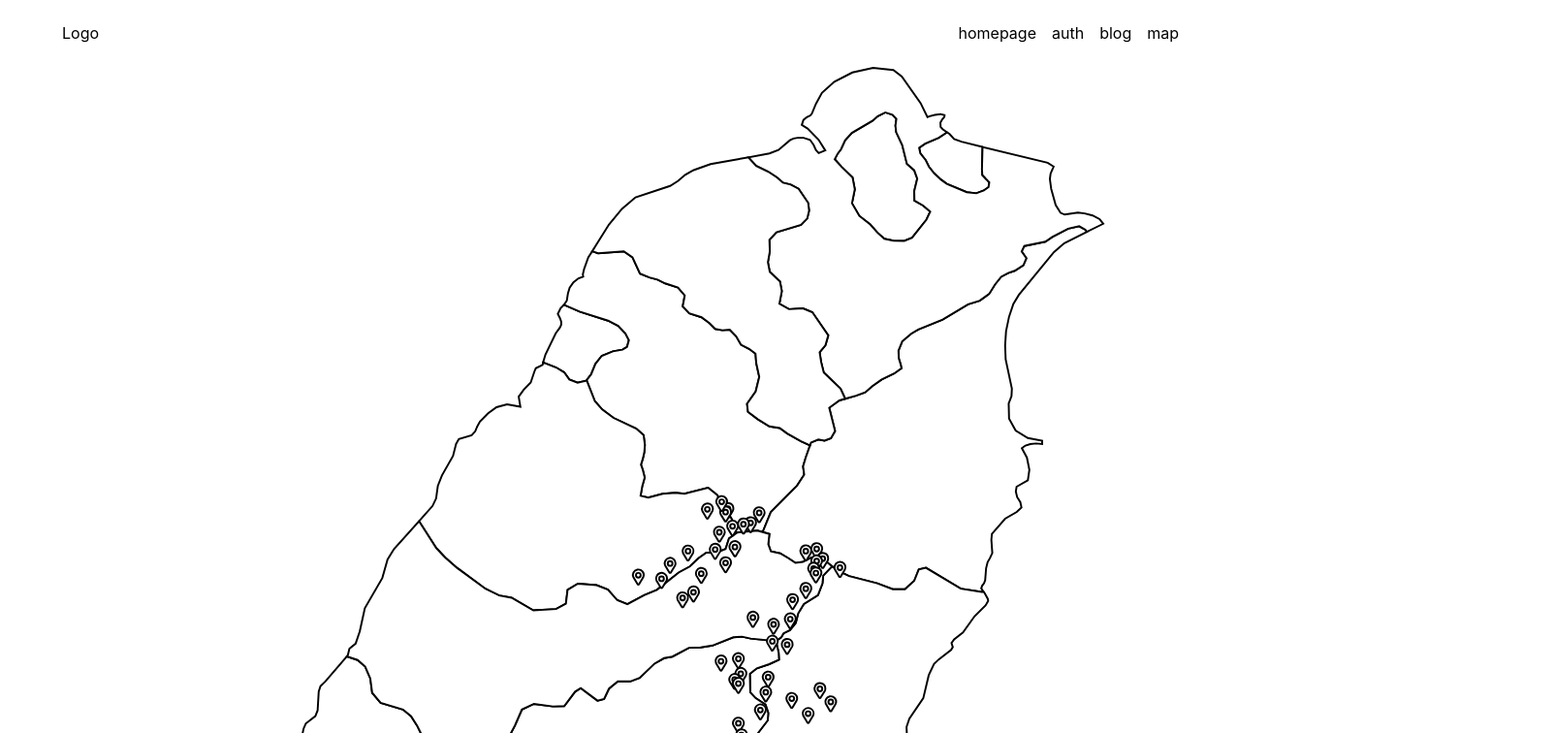
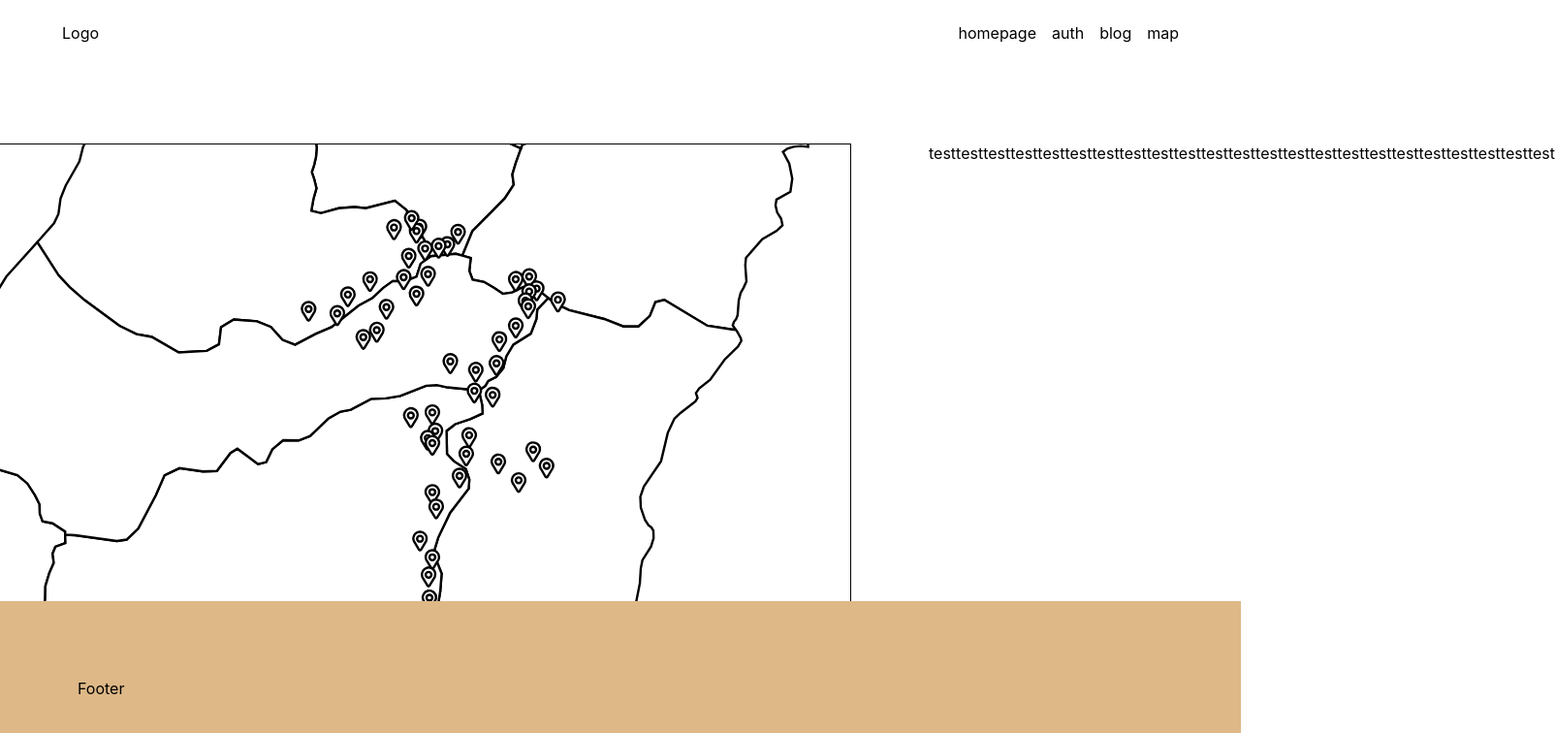
Before and after one commit to dddenrose/Mountain-Guide, a React (Create React App) app: page /map in a window 1280 px wide. Shown: the top 756 px of the page at 97% size, 1604 px wide, since content can reach past the window. Built offline with nearby package versions, Linux system fonts and the light colour scheme.

Commit message:
map update

```diff
--- a/src/component/Footer/Style.ts
+++ b/src/component/Footer/Style.ts
@@ -2,8 +2,10 @@ import styled from "styled-components";
 
 export const FooterWrapper = styled.div`
   width: 100%;
+  position: absolute;
   min-width: 100vw;
   background: burlywood;
   padding: 80px;
   box-sizing: border-box;
+  bottom: 0;
 `;
--- a/src/container/MapPage/MapPage.tsx
+++ b/src/container/MapPage/MapPage.tsx
@@ -4,8 +4,15 @@ import * as Style from "./Style";
 
 const MapPage = () => {
   return (
+    <Style.MainWrapper>
       <Style.MapWrapper>
-      <svg xmlns="http://www.w3.org/2000/svg" viewBox="0 0 515.4 973.1">
+        <svg
+          id="svgElement"
+          xmlns="http://www.w3.org/2000/svg"
+          width="1200"
+          height="1200"
+          viewBox="0 200 500 500"
+        >
           <g id="圖層_1" data-name="圖層 1">
             <path
               id="TWN1156"
@@ -78,6 +85,9 @@ const MapPage = () => {
               className="cls-1"
               d="M161.6,366.7l.1,3.6-4.3,1.6-1.2,2.9.5,4-2,4.6-1.6,5.4-.1,5.7-1.2,6.6-.9,13.4,2.1,6.3,3.6,3.3,3.9,1.4,5.6,2.9-1,3.5-3.8,1.5-2.5,2.3-2.4,1.6-1,.7-12-2.4-5.8.1-12.2-6-19.7-2.3L94.1,423l-6.6-1.8-7.6-.4-22,2.6L50.3,419l.8-1.4,1.6-7.1,1.2-3,7.1-6.8,2-2.8,2.7-7.8,4.2-7.7,5.7-16.1,2.7-4.7,3-3,2.5-1.7,2.2-1.1,1.6-1.4.6-3,1.2-2.8,5.1-4,1.2-3,.6-10.1.9-2.8,2.7-2.6,11.3-13.2,5.8,1.9,4,3.5,2.7,6.3,1,7.6,4.5,5.4,11.9,3.5,4.3,3.6,3.2,5,2,4,.1,4,1.2,3.3,4.3.8,5.4,3.5v1.4Z"
               transform="translate(1 1)"
+              onClick={() => {
+                console.log("hello");
+              }}
             />
             <path
               id="TWN1170"
@@ -878,6 +888,10 @@ const MapPage = () => {
           </g>
         </svg>
       </Style.MapWrapper>
+      <div>
+        testtesttesttesttesttesttesttesttesttesttesttesttesttesttesttesttesttesttesttesttesttesttest
+      </div>
+    </Style.MainWrapper>
   );
 };
 
--- a/src/container/MapPage/Style.ts
+++ b/src/container/MapPage/Style.ts
@@ -1,10 +1,19 @@
 import styled from "styled-components";
 
 export const MapWrapper = styled.div`
-  width: 1000px;
-
-  .cls-1, .cls-2 {
+  /* width: 1000px; */
+  margin-right: 80px;
+  svg {
+    border: 1px solid black;
+  }
+  .cls-1,
+  .cls-2 {
     fill: white;
     stroke: black;
   }
 `;
+
+export const MainWrapper = styled.div`
+  display: flex;
+  margin-top: 80px;
+`;
```
Lines whose indentation alone changed are shown as unchanged.
